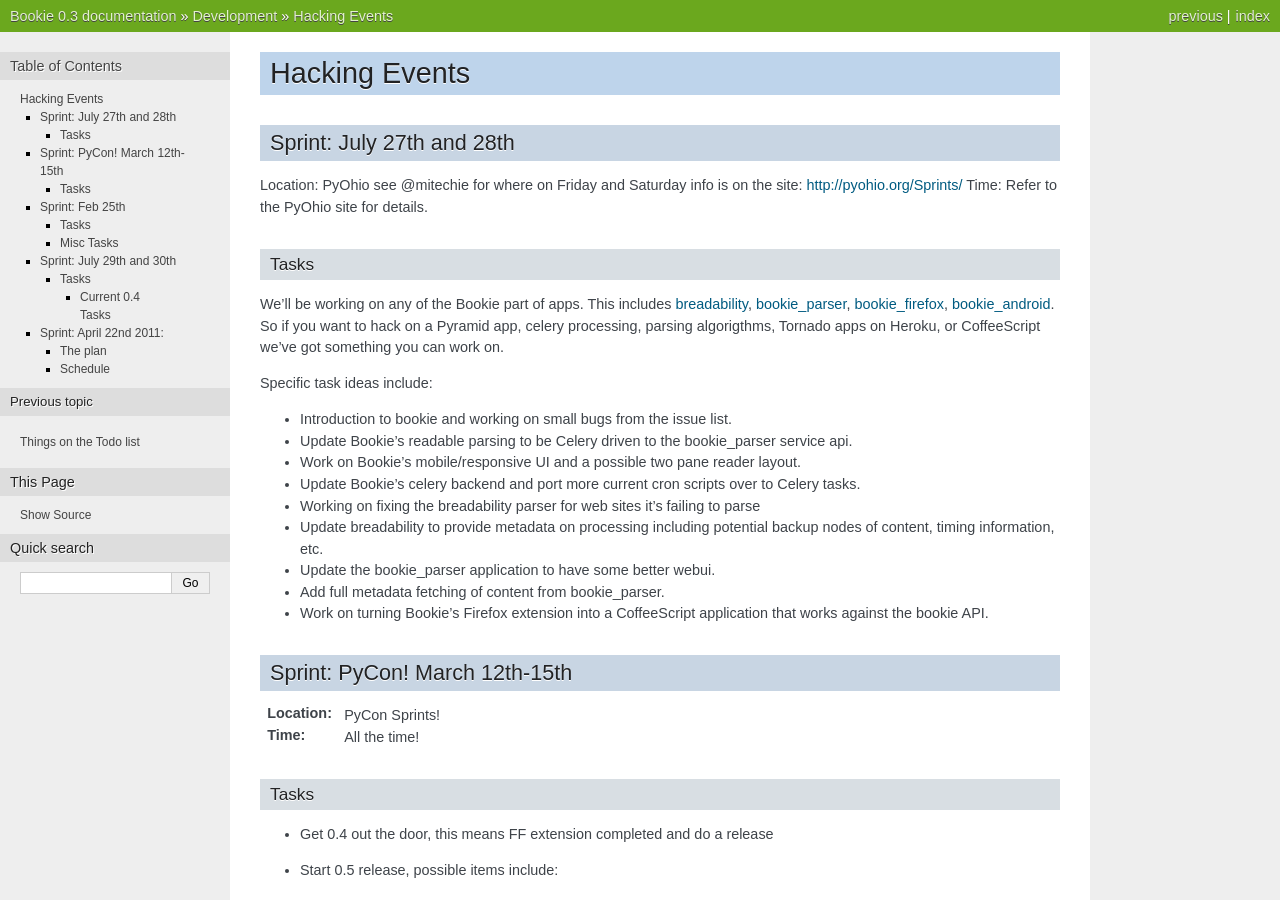
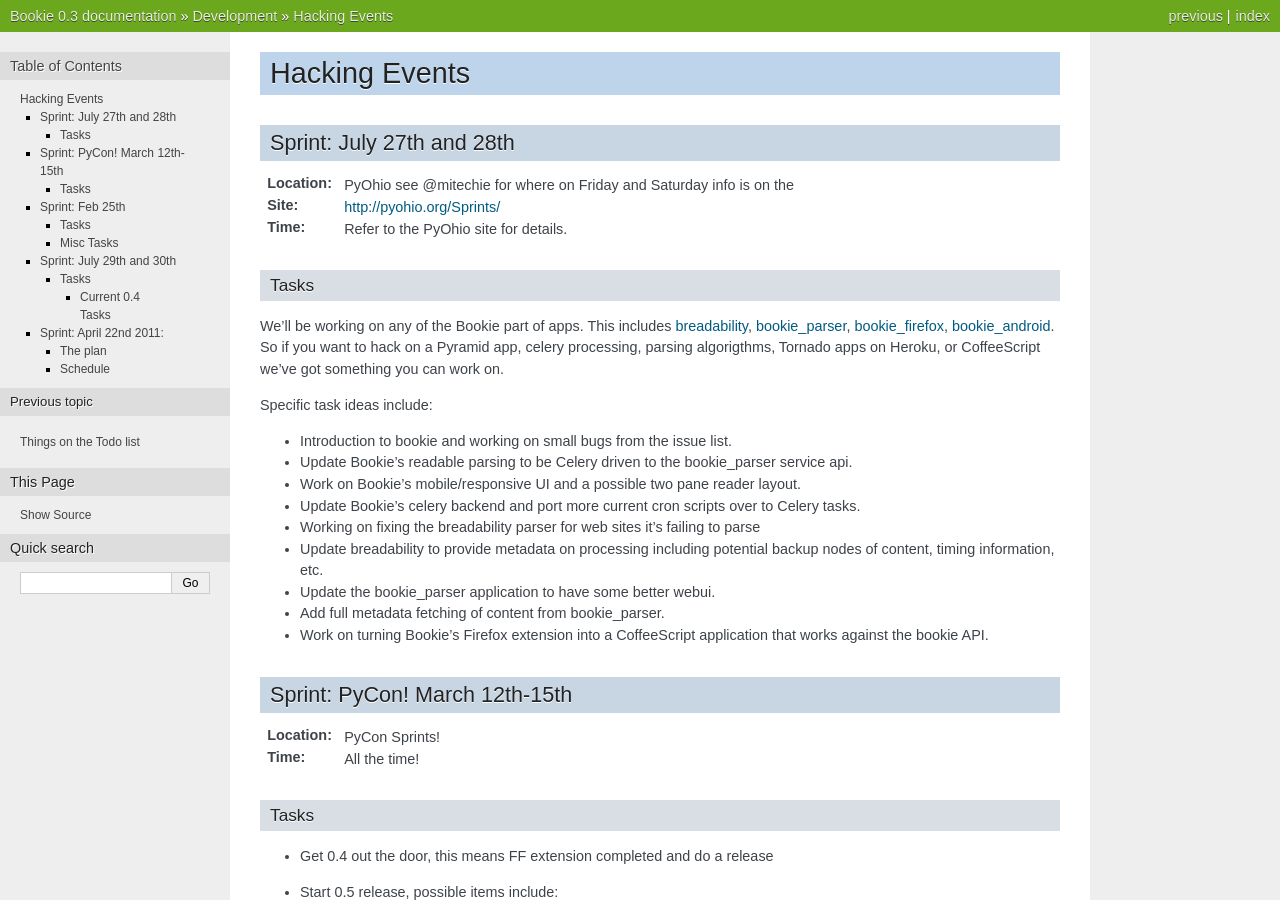
Before and after one commit to bookieio/Bookie, a Sphinx documentation site: the page built from docs/events.rst, in a window 1280 px wide and 900 px high. Built offline with Sphinx 7.4.7, drawn with Linux system fonts in a browser that asks for light colours.

```diff
--- a/docs/events.rst
+++ b/docs/events.rst
@@ -5,9 +5,9 @@ Hacking Events
 Sprint: July 27th and 28th
 ----------------------------
 
-Location: PyOhio see @mitechie for where on Friday and Saturday info is on the
-site: http://pyohio.org/Sprints/
-Time: Refer to the PyOhio site for details.
+:Location: PyOhio see @mitechie for where on Friday and Saturday info is on the
+:Site: http://pyohio.org/Sprints/
+:Time: Refer to the PyOhio site for details.
 
 Tasks
 ~~~~~
```
